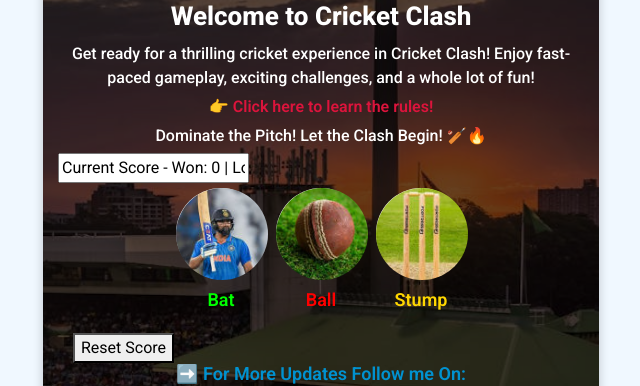
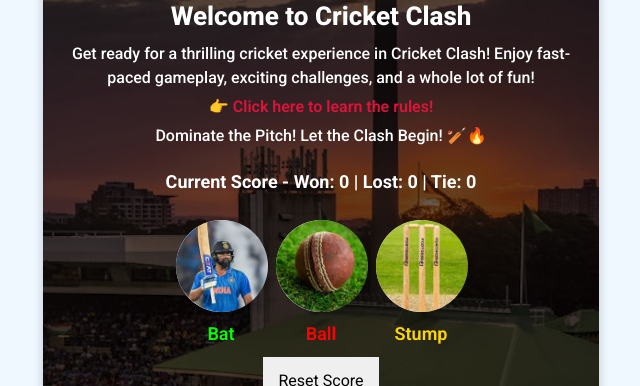
Before and after one commit to jayMondal45/Cricket-Clash, a plain HTML site: page index.html in a window 1280 px wide. Shown: the part 71-457 px from the top of the page, without its empty margins (319-959 px from the left). Drawn offline with nearby package versions, Linux system fonts and the light colour scheme.

Commit message:
Update style.css

```diff
--- a/css/style.css
+++ b/css/style.css
@@ -243,7 +243,7 @@ a {
 
 .option {
   width: 90px;
-  height: 90px;
+  height: 92px;
   text-align: center;
   border: none;
   outline: none;
@@ -263,6 +263,25 @@ a {
   border-radius: 50%;
 }
 
+.reset {
+  display: flex;
+  justify-content: center;
+  padding-bottom: 30px;
+}
+
+.reset button {
+  padding: 12px 15px;
+  outline: none !important;
+  border: none !important;
+}
+
+.reset button:focus {
+  outline: none !important;
+  border: none !important;
+  background-color: #dc143c;
+  color: #fff;
+}
+
 .option img:focus {
   border: 5px solid red;
 }
@@ -270,7 +289,7 @@ a {
 .choose_btn {
   display: flex;
   justify-content: center;
-  padding-bottom: 50px;
+  padding-bottom: 40px;
 }
 
 .option span {
@@ -329,3 +348,14 @@ a {
   text-align: center;
   margin-bottom: 5px;
 }
+
+#scoreDisplay {
+  width: 100%;
+  text-align: center;
+  background-color: transparent;
+  border: none;
+  color: #fff;
+  padding: 15px 0px 20px;
+  font-size: 18px;
+  font-weight: bold;
+}
```
